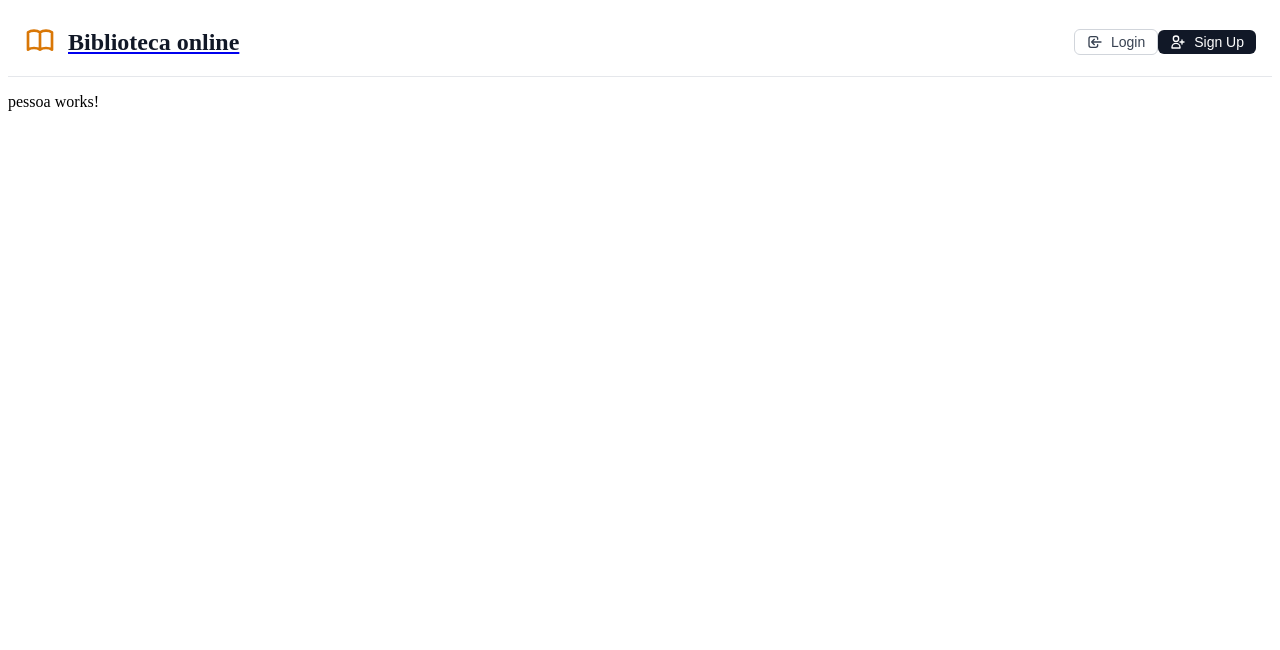
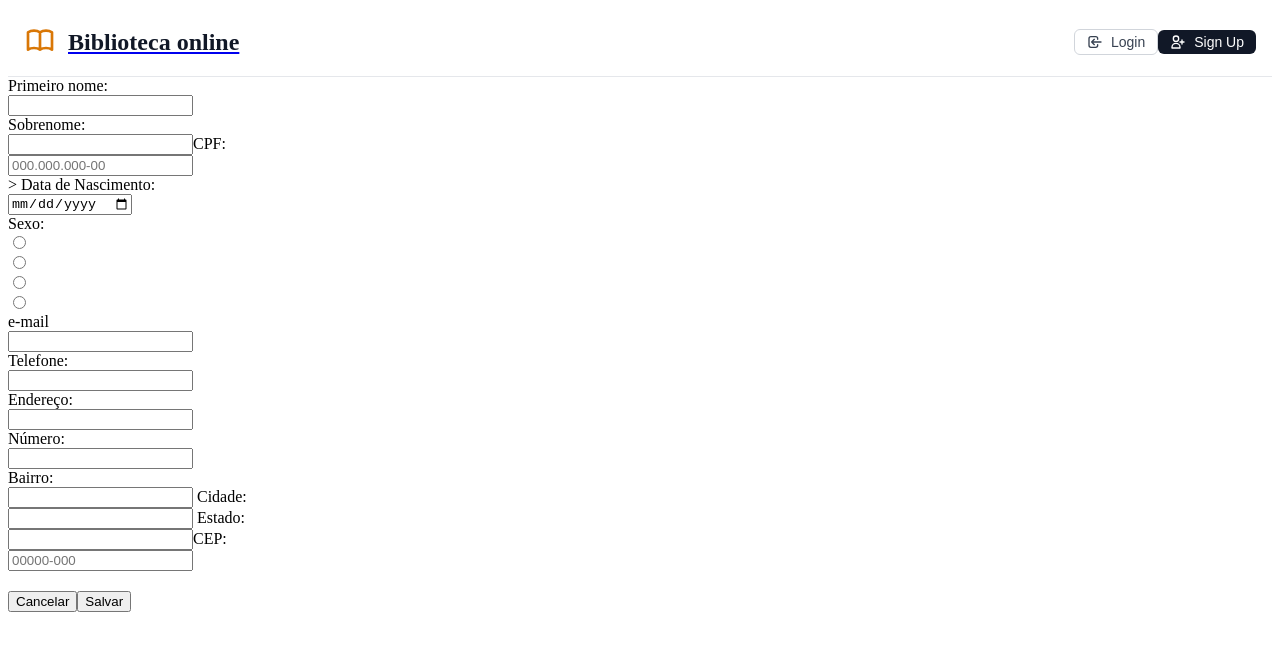
Before and after one commit to vynnyss/biblioteca-front, an Angular app: page /cadastro/pessoa in a window 1280 px wide. Shown: the top 650 px of the page. Built offline with nearby package versions, Linux system fonts and the light colour scheme.

Commit message:
Atualização cadastro

```diff
--- a/src/app/components/cadastro/pessoa/pessoa.html
+++ b/src/app/components/cadastro/pessoa/pessoa.html
@@ -1 +1,49 @@
-<p>pessoa works!</p>
+<form>
+  <label for="fname">Primeiro nome:</label><br>
+  <input type="text" id="fname" name="fname"><br>
+
+  <label for="Sobrenome">Sobrenome:</label><br>
+  <input type="text" id="Sobrenome" name= "Sobrenome">
+
+  <label for="cpf">CPF:</label><br>
+  <input type="text" id="cpf" name="cpf" maxlength="14" oninput="mascaraCPF(this)" placeholder="000.000.000-00"><br>>
+
+  <label for="Data de nascimento">Data de Nascimento:</label><br>
+  <input type="date" id="Data de nascimento" name="Data de nascimento"><br>
+
+  <label for="Sexo"> Sexo:</label><br>
+  <input type="radio" id="sexo" name="Feminino"><br>
+  <input type="radio" id="sexo" name="Masculino"><br>
+  <input type="radio" id="sexo" name="Outro"><br>
+  <input type="radio" id="sexo" name="Prefiro ñão informar"><br>
+
+  <label for="e-mail"> e-mail</label><br>
+  <input type="email" id=e-mail name="e-mail"><br>
+
+  <label for="Telefone">Telefone:</label><br>
+  <input type="tel" id="Telefone" name="Telefone"><br>
+
+  <label for="Endereço">Endereço:</label><br>
+  <input type="text" id="Endereço" name="Endereço"><br>
+
+  <label for="Número">Número:</label><br>
+  <input type="text" id="Numero" name="Número"><br>
+
+  <label for="Bairro"> Bairro:</label><br>
+  <input type="text" name="bairro" maxlength="50" required />
+
+ <label for="Cidade"> Cidade:</label><br>
+ <input type="text" name="cidade" maxlength="50" required />
+
+ <label for= "Estado"> Estado:</label><br>
+ <input type="text" name="Estado" maxlength="50" required />
+
+ <label for="CEP">CEP:</label><br>
+ <input type="text" name="cep" maxlength="9" placeholder="00000-000" required />
+
+ <div style="margin-top: 20px;">
+  <button type="button" onclick="cancelar()">Cancelar</button>
+  <button type="submit">Salvar</button>
+</div>
+
+</form>
```
Also changed, not shown: src/app/components/cadastro/funcionario/funcionario.html (+49 -1 lines).
